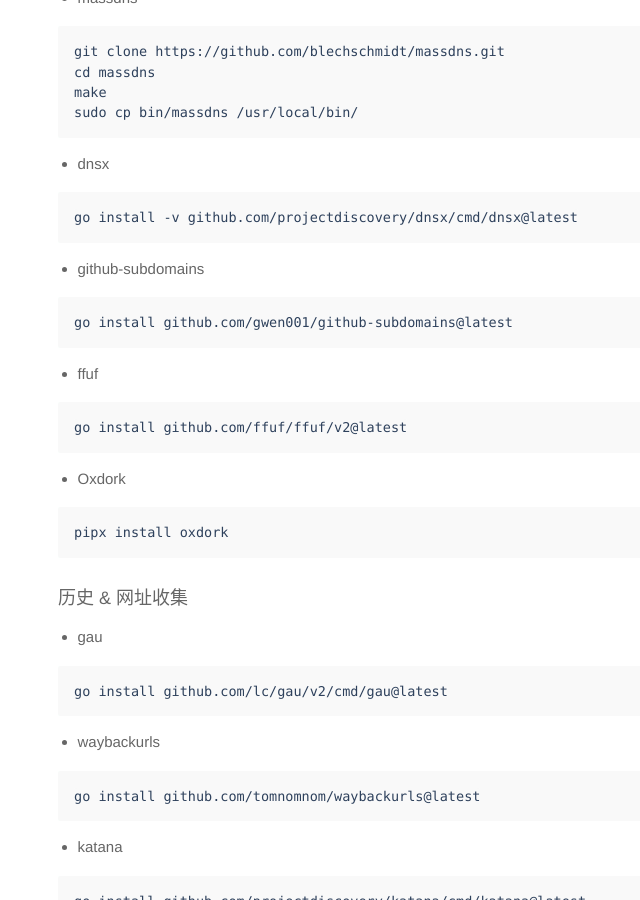
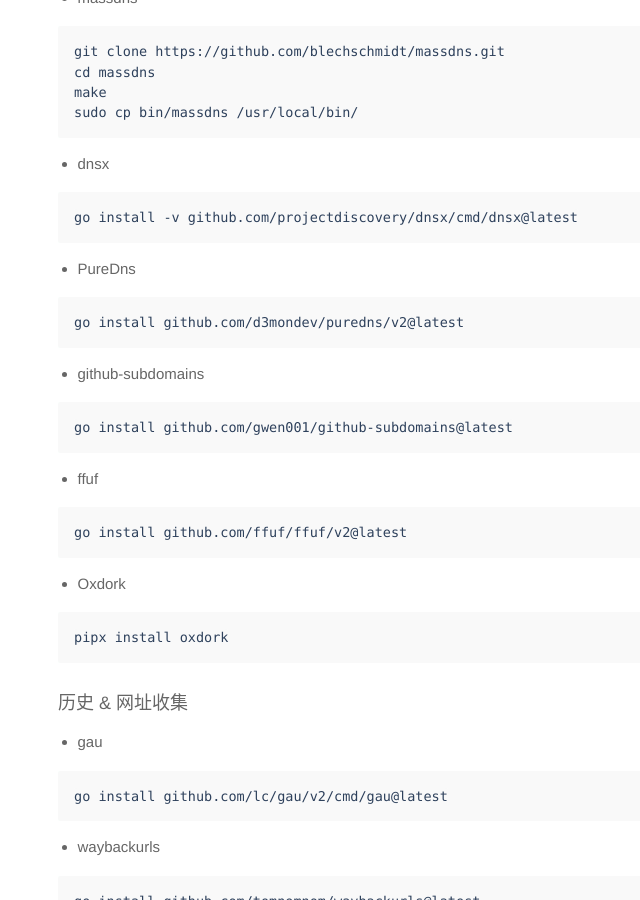
Before and after one commit to fubxx/fubxx.github.io, a Jekyll site: the page built from _posts/2025-04-23-post.markdown.md, in a window 1280 px wide and 900 px high, scrolled down 1888 px. Shown: the whole window, without its empty margins (184-824 px from the left). Built offline with Jekyll 4.4.1, drawn with Linux system fonts in a browser that asks for light colours; nearby versions of some CDN libraries.

Commit message:
文章发布

````diff
--- a/_posts/2025-04-23-post.markdown.md
+++ b/_posts/2025-04-23-post.markdown.md
@@ -107,6 +107,12 @@ sudo cp bin/massdns /usr/local/bin/
 
 ```
 go install -v github.com/projectdiscovery/dnsx/cmd/dnsx@latest
+```
+
+- PureDns
+
+```
+go install github.com/d3mondev/puredns/v2@latest
 ```
 
 - github-subdomains
````
